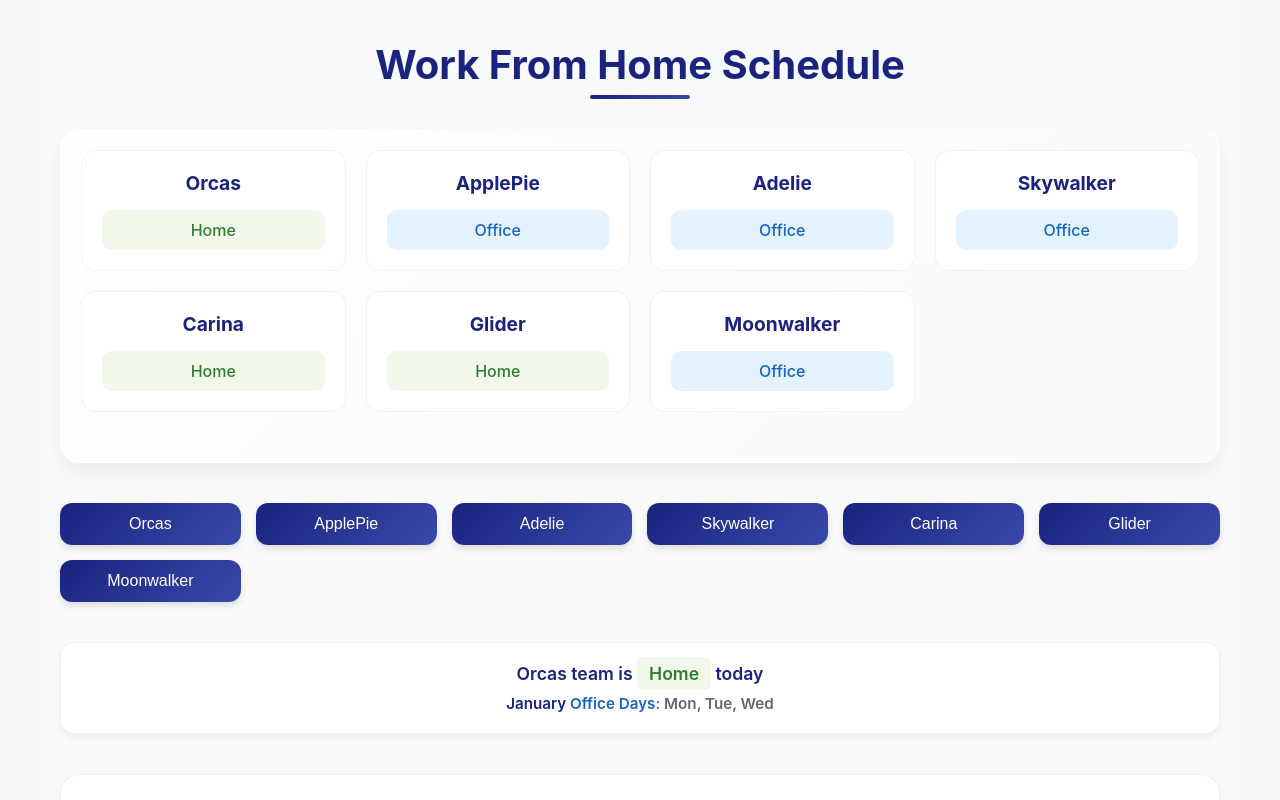
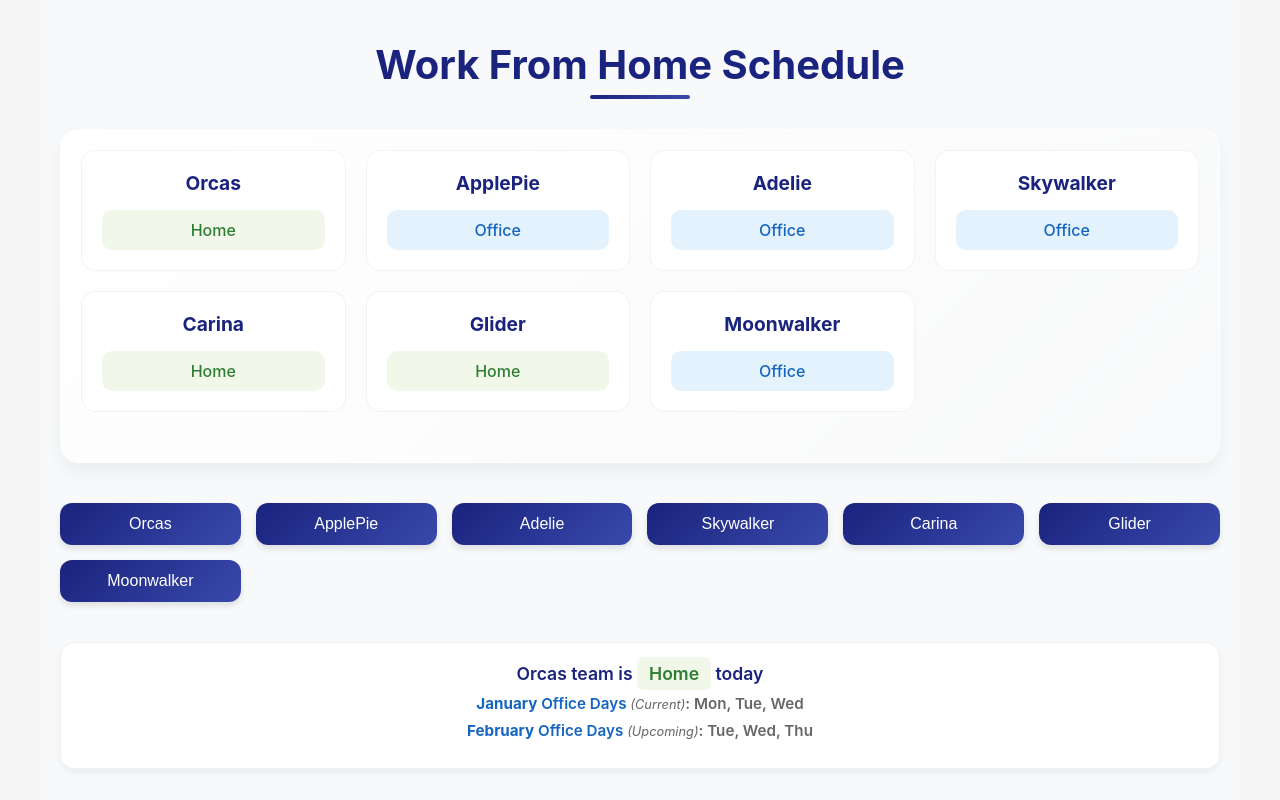
Before and after one commit to SeungWoonSong/WFH_Calander, a React (Create React App) app: page / in a window 1280 px wide. Both pictures are taken after a click on the button "Orcas". Shown: the top 800 px of the page. Built offline with nearby package versions, Linux system fonts and the light colour scheme.

Commit message:
UPDATE: display next month schedule

```diff
--- a/src/App.js
+++ b/src/App.js
@@ -211,13 +211,24 @@ const StatusMessage = styled.div`
     font-size: 0.95rem;
     color: #666;
 
+    .schedule-row {
+      margin: 8px 0;
+    }
+
     strong {
       color: #1565c0;
       font-weight: 600;
+    }
 
-      .month {
-        color: #1a237e;
-      }
+    .month {
+      font-weight: 700;
+    }
+
+    .tag {
+      font-size: 0.8rem;
+      color: #666;
+      font-weight: normal;
+      font-style: italic;
     }
   }
 
@@ -403,10 +414,18 @@ function App() {
   const [selectedTeam, setSelectedTeam] = useState(null);
   const [activeTab, setActiveTab] = useState('holidays');
   const today = useMemo(() => new Date(), []);
+  const nextMonth = useMemo(() => {
+    const next = new Date(today);
+    next.setMonth(next.getMonth() + 1);
+    return next;
+  }, [today]);
+
   const currentDate = useMemo(() => format(today, 'yyyy-MM-dd'), [today]);
   const currentDayName = useMemo(() => format(today, 'E'), [today]);
   const currentYearMonth = useMemo(() => format(today, 'yyyy-MM'), [today]);
   const currentMonth = useMemo(() => format(today, 'MMMM'), [today]);
+  const nextMonthName = useMemo(() => format(nextMonth, 'MMMM'), [nextMonth]);
+  const nextMonthYearMonth = useMemo(() => format(nextMonth, 'yyyy-MM'), [nextMonth]);
 
   const formatDateWithDay = useMemo(() => (dateString) => {
     const date = parseISO(dateString);
@@ -414,12 +433,11 @@ function App() {
     return `${dateString} (${dayName})`;
   }, []);
 
-  const getTeamOfficeDays = useMemo(() => (team) => {
-    const currentMonthSchedule = getTeamSchedule(currentYearMonth);
-    const teamPattern = currentMonthSchedule[team];
+  const getTeamOfficeDays = useMemo(() => (team, yearMonth) => {
+    const monthSchedule = getTeamSchedule(yearMonth);
+    const teamPattern = monthSchedule[team];
     const workDays = workPatterns[teamPattern];
 
-    // Convert Korean days to English
     return workDays.map(day => {
       switch(day) {
         case '월': return 'Mon';
@@ -430,7 +448,7 @@ function App() {
         default: return day;
       }
     });
-  }, [currentYearMonth]);
+  }, []);
 
   const getWorkStatus = useMemo(() => (team) => {
     if (isWeekend(today)) {
@@ -488,7 +506,12 @@ function App() {
         <StatusMessage>
           {selectedTeam} team is <StatusText status={getWorkStatus(selectedTeam)}>{getWorkStatus(selectedTeam)}</StatusText> today
           <div className="office-days">
-            <strong><span className="month">{currentMonth}</span> Office Days</strong>: {getTeamOfficeDays(selectedTeam).join(', ')}
+            <div className="schedule-row">
+              <strong><span className="month">{currentMonth}</span> Office Days</strong> <span className="tag">(Current)</span>: {getTeamOfficeDays(selectedTeam, currentYearMonth).join(', ')}
+            </div>
+            <div className="schedule-row">
+              <strong><span className="month">{nextMonthName}</span> Office Days</strong> <span className="tag">(Upcoming)</span>: {getTeamOfficeDays(selectedTeam, nextMonthYearMonth).join(', ')}
+            </div>
           </div>
         </StatusMessage>
       )}
```
